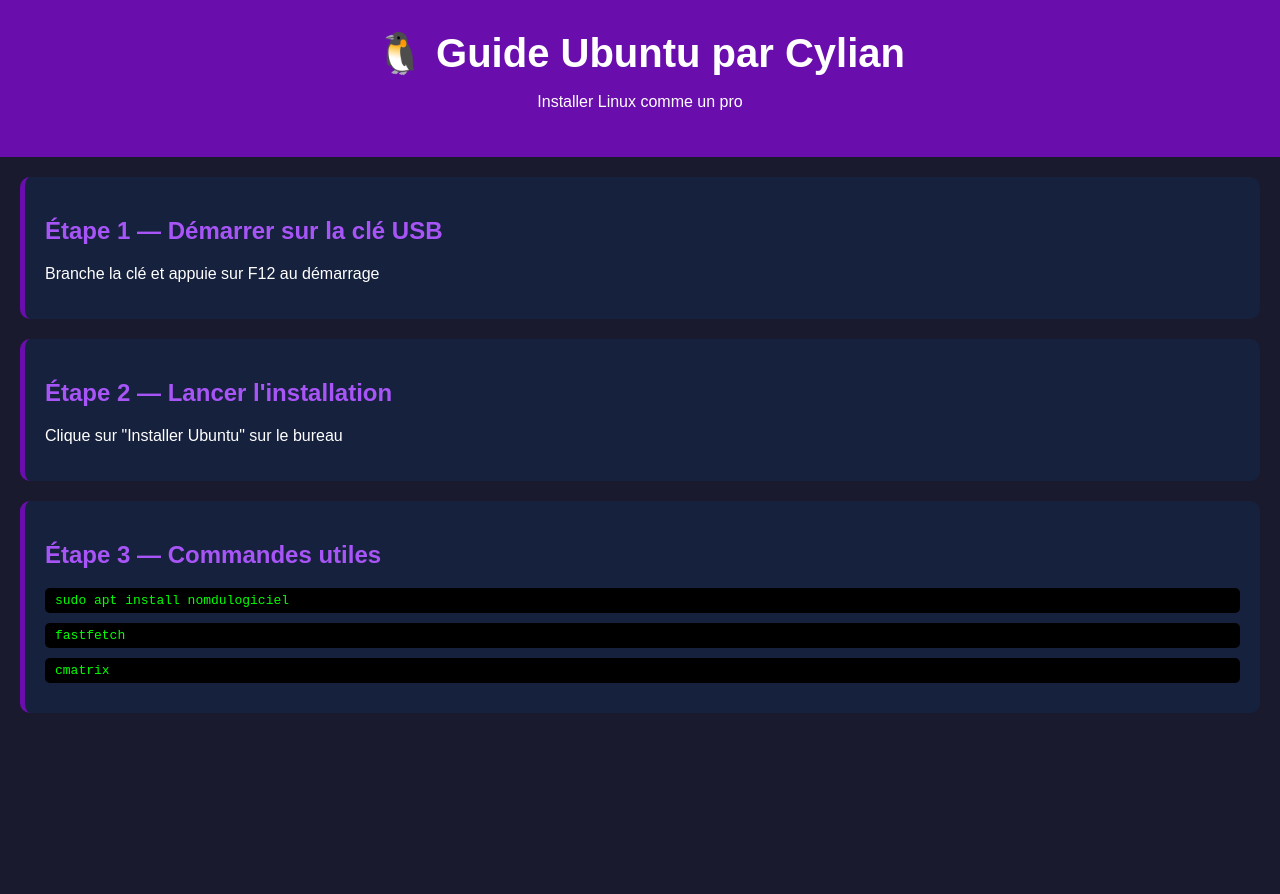
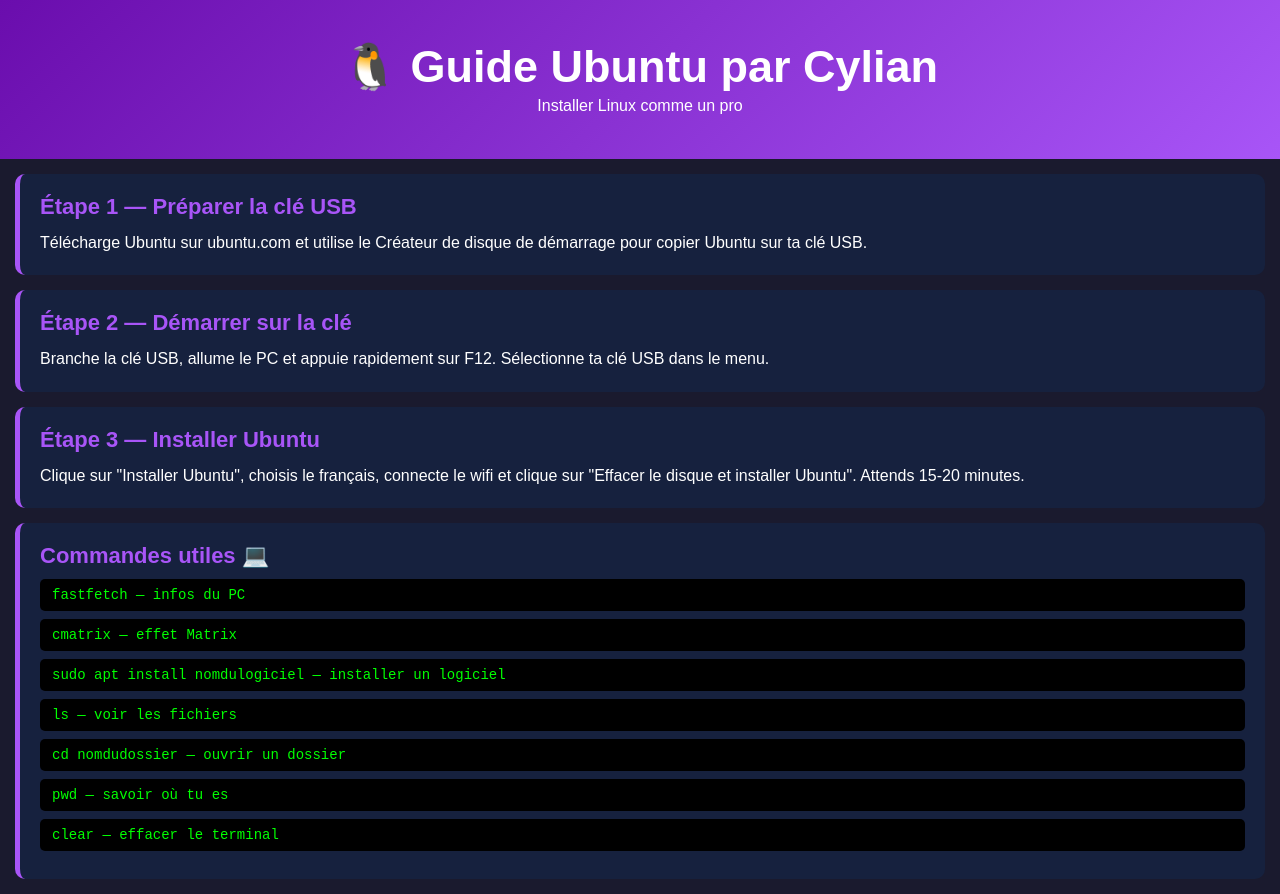
Before and after one commit to Cylian64/mon-site, a plain HTML site: page index.html in a window 1280 px wide. Before the commit the page ends 800 px from the top, so only its background shows below. Drawn offline with Linux system fonts and the light colour scheme.

Commit message:
Update index.html

```diff
--- a/index.html
+++ b/index.html
@@ -2,20 +2,32 @@
 <html lang="fr">
 <head>
 <meta charset="UTF-8">
+<meta name="viewport" content="width=device-width, initial-scale=1.0">
 <title>Guide Ubuntu par Cylian</title>
 <style>
-body{margin:0;font-family:arial;background:#1a1a2e;color:white}
-header{background:#6a0dad;padding:30px;text-align:center}
-h1{margin:0;font-size:40px}
-.etape{background:#16213e;margin:20px;padding:20px;border-radius:10px;border-left:5px solid #6a0dad}
-.etape h2{color:#a855f7}
-code{background:#000;padding:5px 10px;border-radius:5px;color:#00ff00;display:block;margin:10px 0}
+*{box-sizing:border-box;margin:0;padding:0}
+body{font-family:arial;background:#1a1a2e;color:white}
+header{background:linear-gradient(135deg,#6a0dad,#a855f7);padding:40px 20px;text-align:center}
+h1{font-size:clamp(24px,5vw,45px)}
+.etape{background:#16213e;margin:15px;padding:20px;border-radius:10px;border-left:5px solid #a855f7}
+.etape h2{color:#a855f7;margin-bottom:10px;font-size:clamp(16px,3vw,22px)}
+code{background:#000;padding:8px 12px;border-radius:5px;color:#00ff00;display:block;margin:8px 0;font-size:14px;overflow-x:auto}
+p{line-height:1.6;font-size:clamp(14px,2vw,16px)}
 </style>
 </head>
 <body>
 <header><h1>🐧 Guide Ubuntu par Cylian</h1><p>Installer Linux comme un pro</p></header>
-<div class="etape"><h2>Étape 1 — Démarrer sur la clé USB</h2><p>Branche la clé et appuie sur F12 au démarrage</p></div>
-<div class="etape"><h2>Étape 2 — Lancer l'installation</h2><p>Clique sur "Installer Ubuntu" sur le bureau</p></div>
-<div class="etape"><h2>Étape 3 — Commandes utiles</h2><code>sudo apt install nomdulogiciel</code><code>fastfetch</code><code>cmatrix</code></div>
+<div class="etape"><h2>Étape 1 — Préparer la clé USB</h2><p>Télécharge Ubuntu sur ubuntu.com et utilise le Créateur de disque de démarrage pour copier Ubuntu sur ta clé USB.</p></div>
+<div class="etape"><h2>Étape 2 — Démarrer sur la clé</h2><p>Branche la clé USB, allume le PC et appuie rapidement sur F12. Sélectionne ta clé USB dans le menu.</p></div>
+<div class="etape"><h2>Étape 3 — Installer Ubuntu</h2><p>Clique sur "Installer Ubuntu", choisis le français, connecte le wifi et clique sur "Effacer le disque et installer Ubuntu". Attends 15-20 minutes.</p></div>
+<div class="etape"><h2>Commandes utiles 💻</h2>
+<code>fastfetch — infos du PC</code>
+<code>cmatrix — effet Matrix</code>
+<code>sudo apt install nomdulogiciel — installer un logiciel</code>
+<code>ls — voir les fichiers</code>
+<code>cd nomdudossier — ouvrir un dossier</code>
+<code>pwd — savoir où tu es</code>
+<code>clear — effacer le terminal</code>
+</div>
 </body>
 </html>
```
